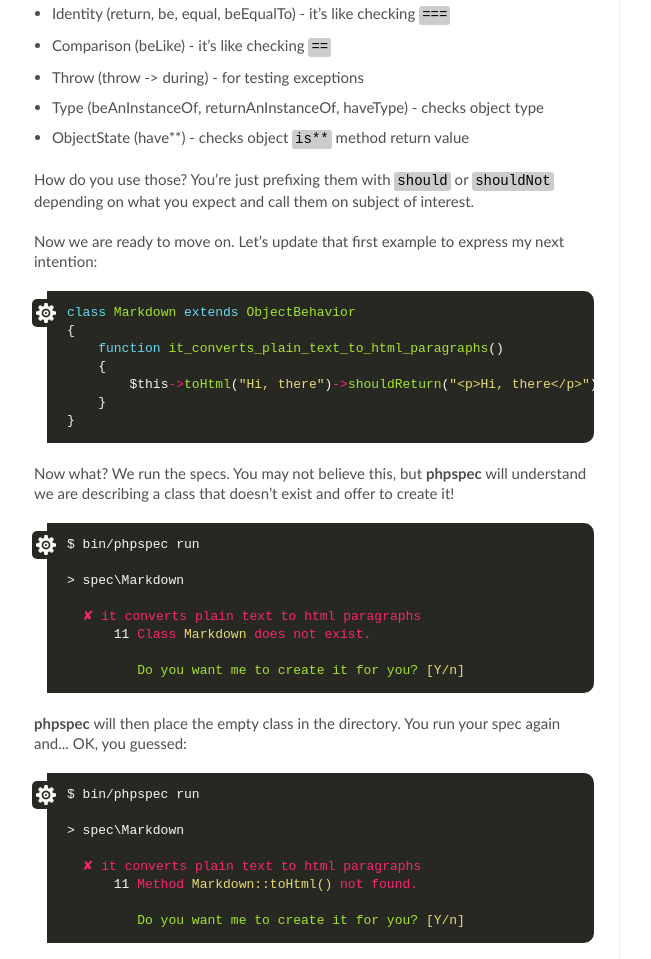
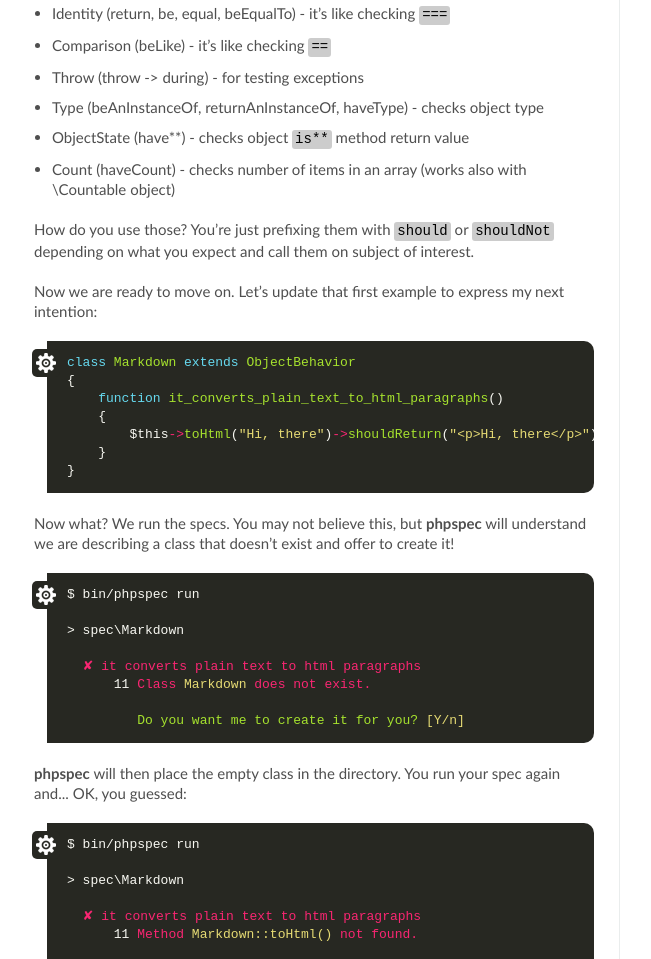
Before and after one commit to phpspec/phpspec2-site, a plain HTML site: page index.html in a window 1280 px wide. Shown: the part 3762-4721 px from the top of the page, without its empty margins (186-837 px from the left). Drawn offline with Linux system fonts and the light colour scheme.

Commit message:
Add note about CountMatcher

```diff
--- a/index.html
+++ b/index.html
@@ -1,4 +1,3 @@
-
 
 <!DOCTYPE html PUBLIC "-//W3C//DTD XHTML 1.0 Transitional//EN"
   "http://www.w3.org/TR/xhtml1/DTD/xhtml1-transitional.dtd">
@@ -245,6 +244,7 @@ one of them has aliases to make your examples read more fluid:</p>
 <li>Throw (throw -&gt; during) - for testing exceptions</li>
 <li>Type (beAnInstanceOf, returnAnInstanceOf, haveType) - checks object type</li>
 <li>ObjectState (have**) - checks object <tt class="docutils literal"><span class="pre">is**</span></tt> method return value</li>
+<li>Count (haveCount) - checks number of items in an array (works also with \Countable object)</li>
 </ul>
 <p>How do you use those? You&#8217;re just prefixing them with <tt class="docutils literal"><span class="pre">should</span></tt> or <tt class="docutils literal"><span class="pre">shouldNot</span></tt>
 depending on what you expect and call them on subject of interest.</p>
```
